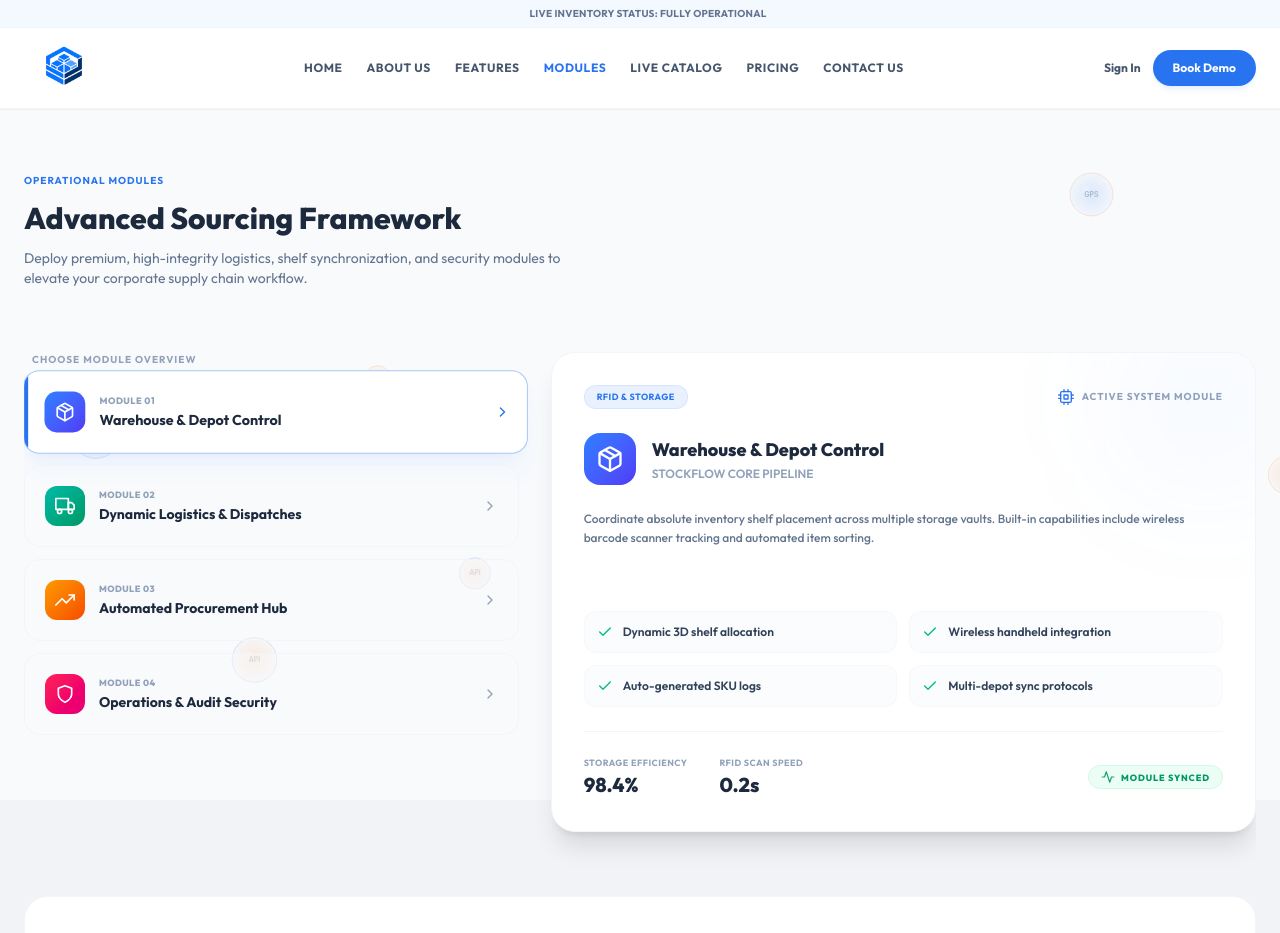
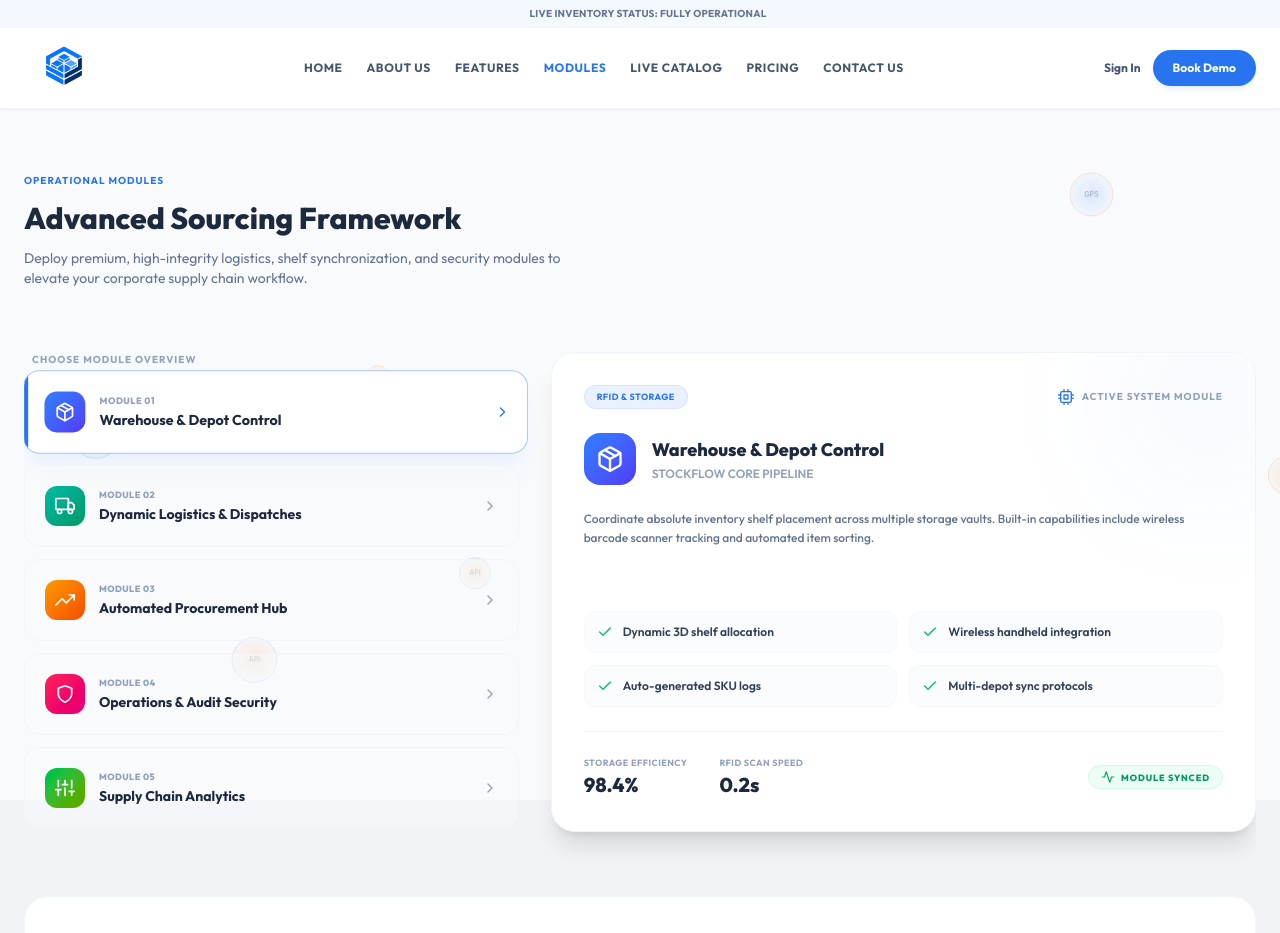
Before and after one commit to sortiqsolutionss-star/StockFlow-Inventory, a React (Vite) app: page /modules in a window 1280 px wide. Shown: the top 933 px of the page. Built offline with nearby package versions, Linux system fonts and the light colour scheme.

Commit message:
aligned modules

```diff
--- a/src/pages/Modules.jsx
+++ b/src/pages/Modules.jsx
@@ -92,6 +92,26 @@ const modulesData = [
       "Full revision histories",
       "Automatic expiration notices",
       "ISO compliant archives"
+    ]
+  },
+  {
+    id: "analytics",
+    number: "05",
+    title: "Supply Chain Analytics",
+    icon: FiSliders,
+    tag: "CUSTOM DASHBOARDS",
+    theme: "from-green-500 to-lime-600 shadow-green-500/10",
+    glowColor: "group-hover:shadow-green-500/30 border-green-500/20 hover:border-green-500/50",
+    desc: "Visualize complex supply chain data through customizable dashboards. Real-time widgets include inventory heatmaps, logistics flow diagrams, and procurement trend graphs.",
+    metrics: [
+      { label: "Data Freshness", value: "Live" },
+      { label: "Custom Widget Count", value: "12+" }
+    ],
+    features: [
+      "Drag-and-drop dashboard builder",
+      "Real-time data streaming",
+      "Pre-built logistics widgets",
+      "Exportable analytics reports"
     ]
   }
 ];
```
